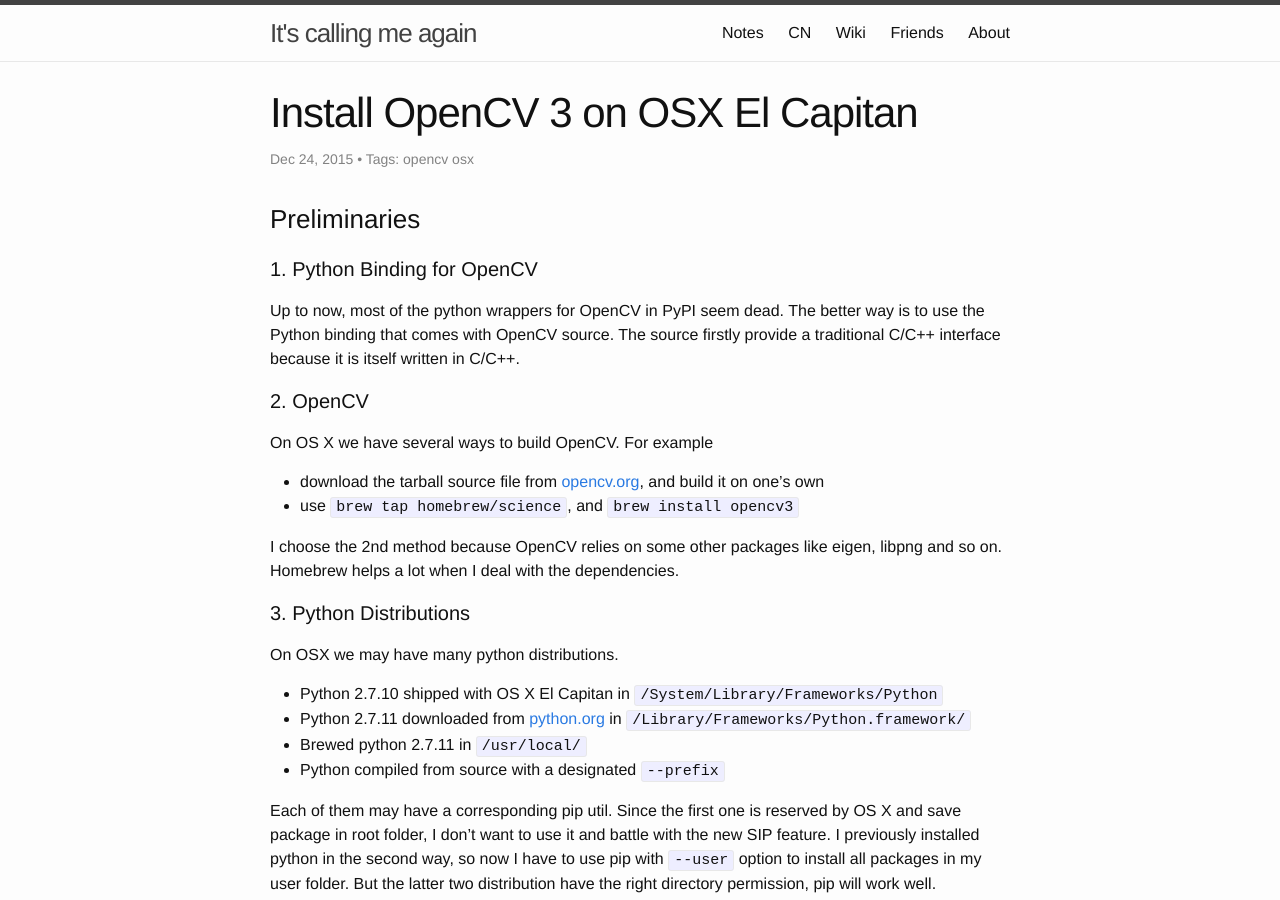
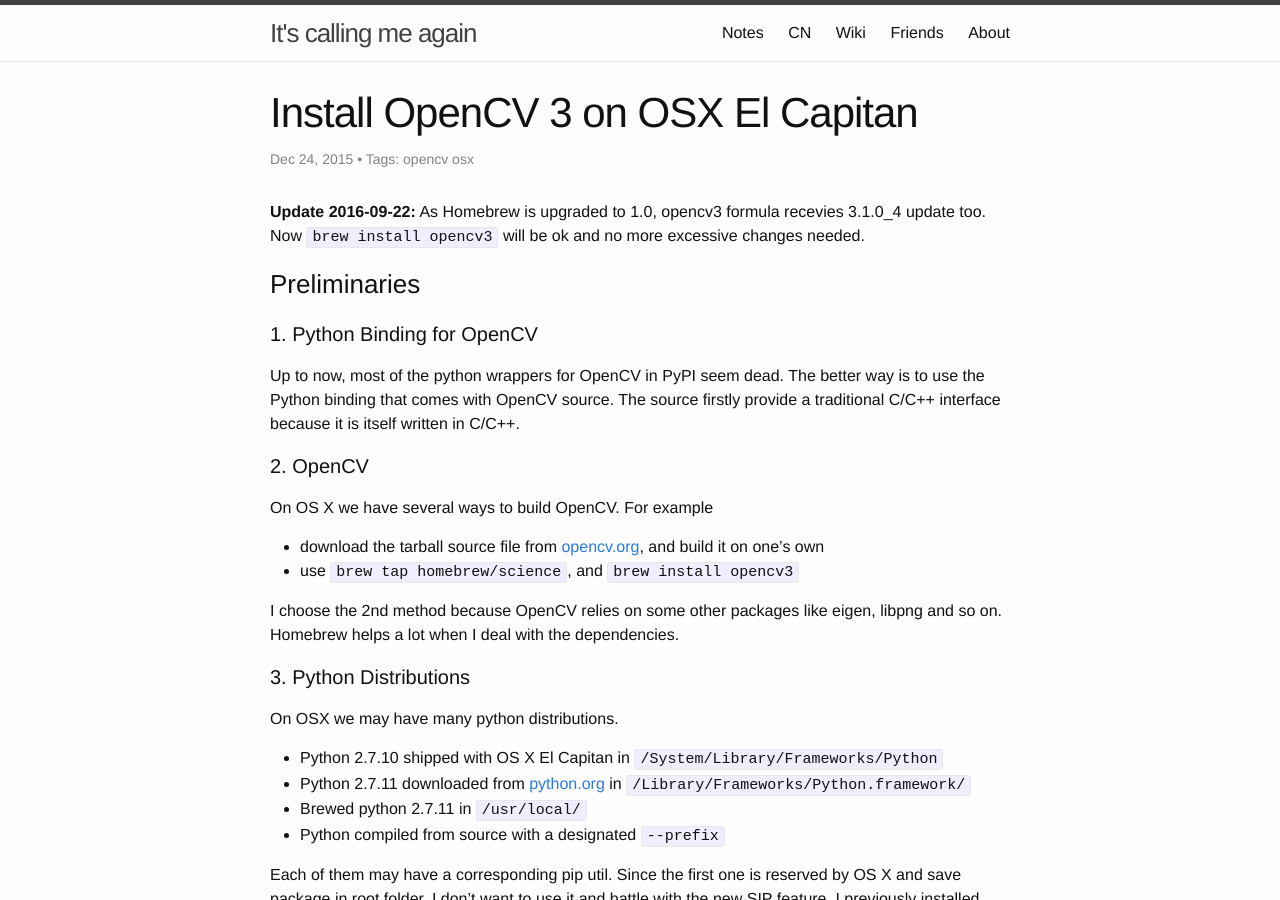
Before and after one commit to zxteloiv/zxteloiv.github.io, a Jekyll site: the page built from _posts/2015-12-24-install-opencv3-on-osx-el-capitan.md, in a window 1280 px wide and 900 px high. Built offline with Jekyll 4.4.1, drawn with Linux system fonts in a browser that asks for light colours; comment, search, counter and statistics services are not loaded.

Commit message:
opencv3 post update

```diff
--- a/_posts/2015-12-24-install-opencv3-on-osx-el-capitan.md
+++ b/_posts/2015-12-24-install-opencv3-on-osx-el-capitan.md
@@ -5,6 +5,8 @@ date:   2015-12-24 19:50
 tags: opencv osx
 categories: main learning
 ---
+
+**Update 2016-09-22:** As Homebrew is upgraded to 1.0, opencv3 formula recevies 3.1.0_4 update too. Now `brew install opencv3` will be ok and no more excessive changes needed.
 
 ### Preliminaries
 
```
